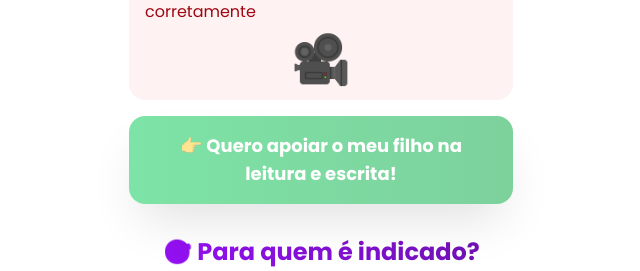
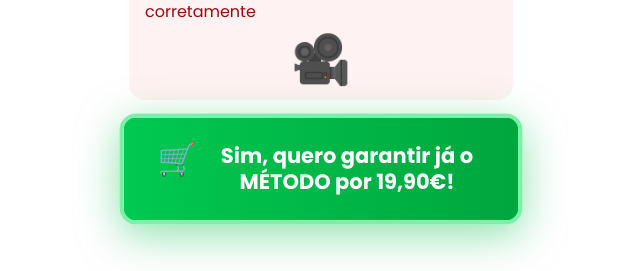
Before and after one commit to Gustavoads12/Pagina-Arrumada, a Next.js app: page / in a window 1280 px wide. Shown: the part 5368-5639 px from the top of the page, without its empty margins (319-959 px from the left). Built offline with nearby package versions, Linux system fonts and the light colour scheme.

Commit message:
feat: update checkout link to Centerpag
Change checkout button to new Centerpag URL.

#VERCEL_SKIP

Co-authored-by: null <109917642+Gustavoads12@users.noreply.github.com>

```diff
--- a/components/landing-page.tsx
+++ b/components/landing-page.tsx
@@ -402,11 +402,16 @@ export default function LandingPage() {
             {/* CTA Button */}
             <div className="text-center">
               <a
-                href="#purchase-button"
-                onClick={scrollToCTA}
-                className="w-full bg-gradient-to-r from-green-500 to-green-600 text-white text-lg font-bold py-4 px-6 rounded-2xl shadow-2xl hover:from-green-600 hover:to-green-700 transition-all duration-300 transform hover:scale-105 inline-block text-center animate-pulse"
+                href="https://go.centerpag.com/PPU38CQ2EPJ"
+                target="_blank"
+                rel="noopener noreferrer"
+                id="purchase-button"
+                className="inline-block w-full max-w-md mx-auto mb-4"
               >
-                👉 Quero apoiar o meu filho na leitura e escrita!
+                <div className="bg-gradient-to-r from-green-500 to-green-600 hover:from-green-600 hover:to-green-700 text-white font-bold py-6 px-8 rounded-2xl shadow-[0_10px_40px_rgba(34,197,94,0.5)] hover:shadow-[0_15px_50px_rgba(34,197,94,0.7)] border-4 border-green-300 transition-all duration-300 transform hover:scale-110 active:scale-95 flex items-center justify-center gap-3 animate-pulse-scale">
+                  <span className="text-3xl animate-bounce">🛒</span>
+                  <span className="text-xl text-center leading-tight">Sim, quero garantir já o MÉTODO por 19,90€!</span>
+                </div>
               </a>
             </div>
           </div>
@@ -661,7 +666,7 @@ export default function LandingPage() {
               </div>
             </div>
             <a
-              href="https://pay.kiwify.com/LnJBa0m"
+              href="https://go.centerpag.com/PPU38CQ2EPJ"
               target="_blank"
               rel="noopener noreferrer"
               id="purchase-button"
```
